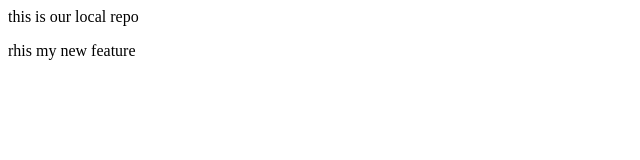
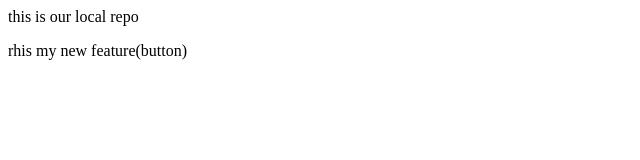
Before and after one commit to TruptiBits/localpush, a plain HTML site: page index.htm in a window 1280 px wide. Shown: the full height of the page, 0-640 px from the left. Drawn offline with Linux system fonts and the light colour scheme.

```diff
--- a/index.htm
+++ b/index.htm
@@ -1,2 +1,2 @@
 <p> this is our local repo</p>
-<p>rhis my new feature</p>
+<p>rhis my new feature(button)</p>
```
